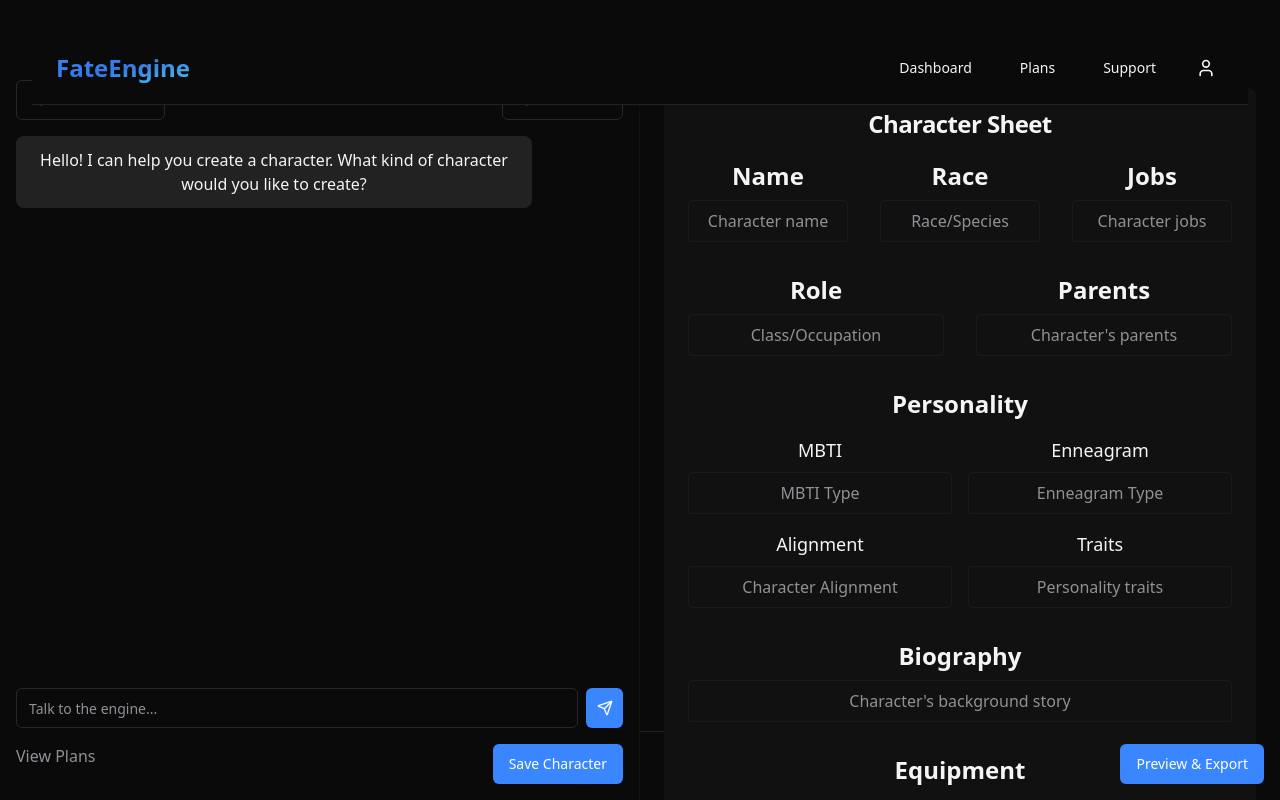
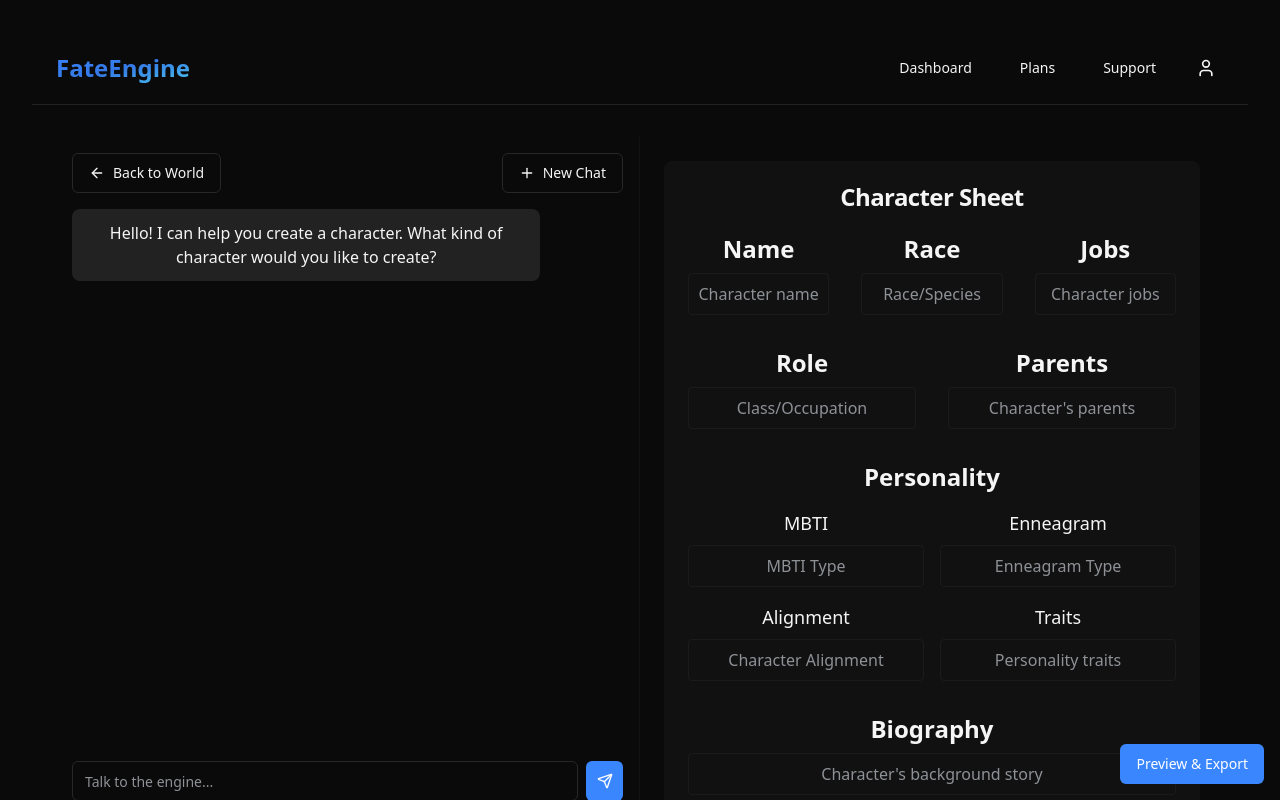
Before and after one commit to edonnie/storyforge-universe-builder, a React (Vite) app: page /worlds/1/characters/create in a window 1280 px wide. Shown: the top 800 px of the page. Built offline with nearby package versions, Linux system fonts and the light colour scheme; sample sign-in values are in the browser's storage.

Commit message:
Fix: Character creation page scroll issue
Fixes an issue where the header/nav was scrollable instead of the chat column on the character creation page.

```diff
--- a/src/pages/CharacterCreation.tsx
+++ b/src/pages/CharacterCreation.tsx
@@ -20,8 +20,8 @@ const CharacterCreation = () => {
 
   return (
     <Layout>
-      {/* Main content with fixed height */}
-      <div className="fixed inset-0 pt-16 pb-0"> {/* pt-16 accounts for the header height */}
+      {/* Main content with proper scrolling */}
+      <div className="h-[calc(100vh-4rem)]"> {/* 4rem accounts for the header height */}
         <div className="flex h-full">
           {/* Left Column - Chat Area */}
           <ChatSection
```
